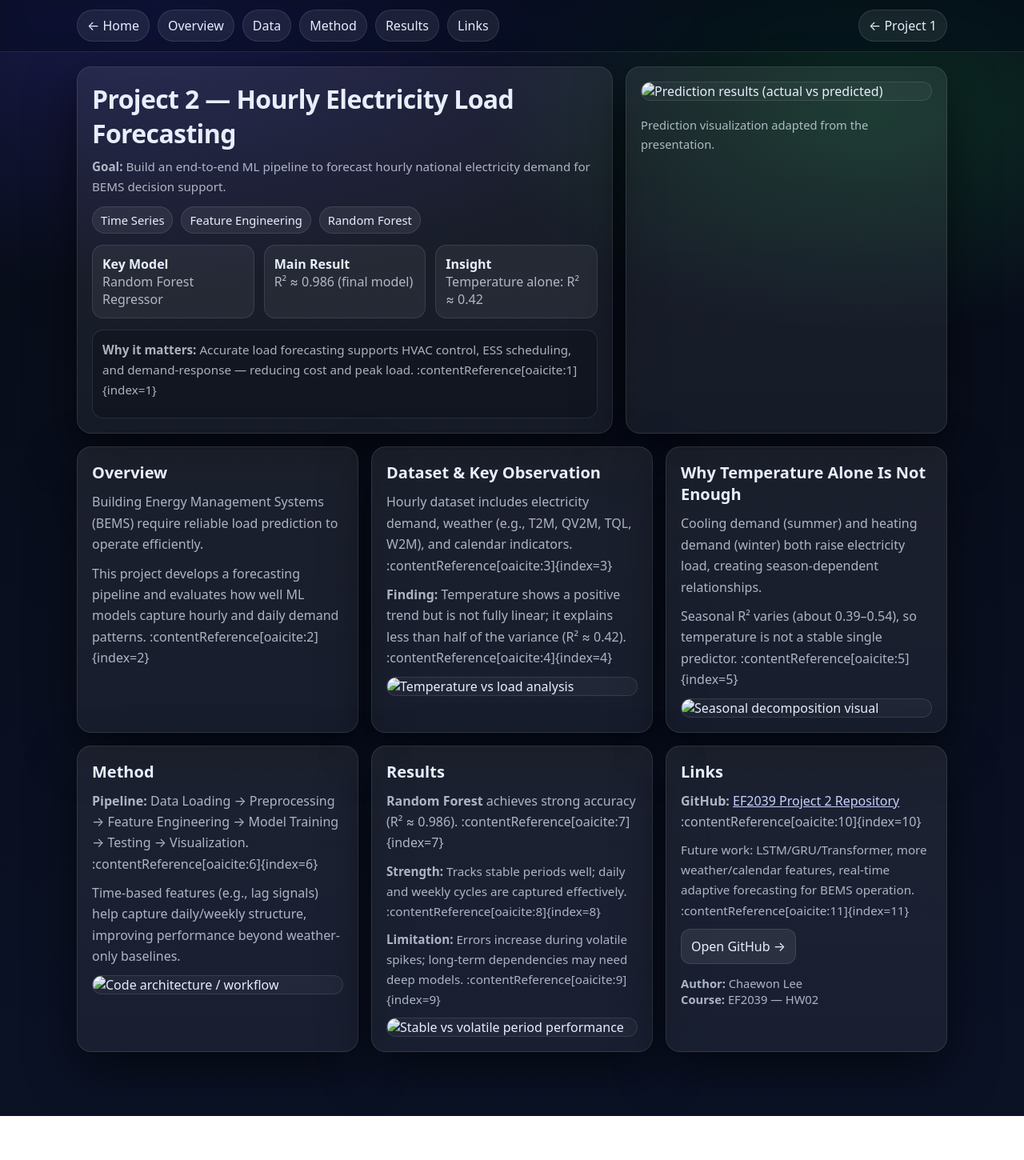
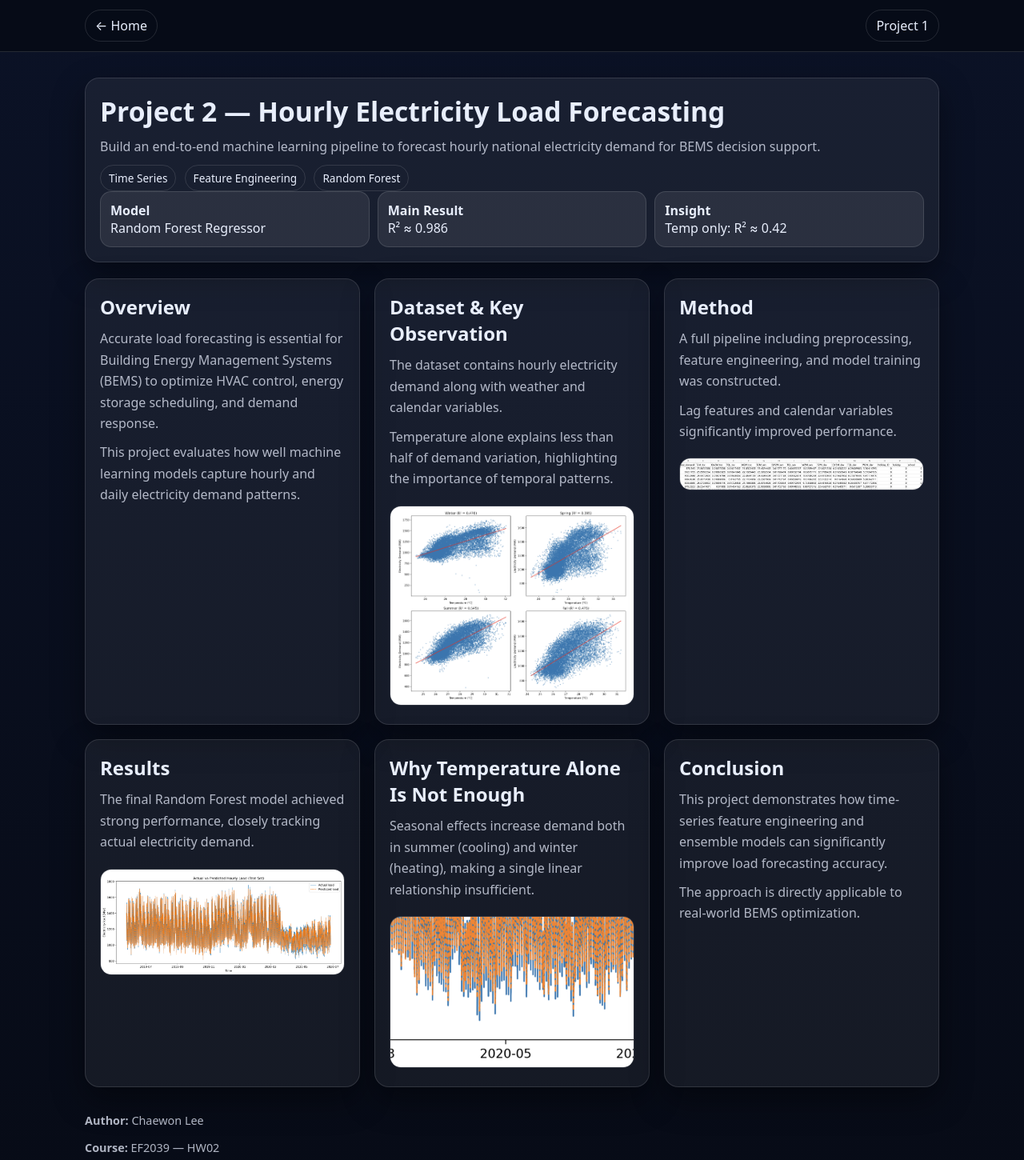
Before and after one commit to chaewoneeeeeeeeeee/chaewoneeeeeeeeeeee.github.io, a plain HTML site: page project2.html in a window 1280 px wide. Shown: the whole page at 80% size. Before the commit the page ends 1395 px from the top, so only its background shows below. Drawn offline with Linux system fonts and the light colour scheme.

Commit message:
Update project2.html

```diff
--- a/project2.html
+++ b/project2.html
@@ -4,217 +4,196 @@
 <meta charset="utf-8"/>
 <meta name="viewport" content="width=device-width, initial-scale=1"/>
 <title>Project 2 — Hourly Electricity Load Forecasting</title>
+
 <style>
 :root{
-      --bg0:#070b16;
-      --bg1:#0b1226;
+  --bg:#070b16;
   --card:rgba(255,255,255,.06);
-      --card2:rgba(255,255,255,.08);
-      --border:rgba(255,255,255,.10);
+  --border:rgba(255,255,255,.12);
   --text:#e8eefc;
-      --muted:rgba(232,238,252,.72);
-      --pill:rgba(255,255,255,.08);
-      --shadow:0 22px 60px rgba(0,0,0,.55);
-      --r:18px;
+  --muted:rgba(232,238,252,.75);
+  --accent:#60a5fa;
 }
 *{box-sizing:border-box}
 body{
   margin:0;
-      font-family:system-ui,-apple-system,Segoe UI,Roboto,Helvetica,Arial,sans-serif;
+  font-family:system-ui,-apple-system,Segoe UI,Roboto;
+  background:linear-gradient(180deg,#0b1226,#070b16);
   color:var(--text);
-      background:
-        radial-gradient(1200px 600px at 15% 0%, rgba(79,70,229,.25), transparent 60%),
-        radial-gradient(900px 500px at 85% 10%, rgba(34,197,94,.18), transparent 55%),
-        linear-gradient(180deg, var(--bg0), var(--bg1));
 }
-    a{color:#c7d2fe}
-    .top{
-      position:sticky; top:0; z-index:10;
-      backdrop-filter:saturate(1.4) blur(10px);
-      background:rgba(7,11,22,.55);
+a{color:var(--accent)}
+.nav{
+  position:sticky;top:0;
+  backdrop-filter:blur(10px);
+  background:rgba(7,11,22,.85);
   border-bottom:1px solid var(--border);
 }
-    .nav{
-      max-width:1120px; margin:0 auto; padding:12px 16px;
-      display:flex; gap:10px; align-items:center; justify-content:space-between;
+.nav-inner{
+  max-width:1100px;
+  margin:auto;
+  padding:12px 16px;
+  display:flex;
+  justify-content:space-between;
 }
-    .left{display:flex; gap:10px; align-items:center; flex-wrap:wrap}
-    .pill{
-      padding:8px 12px; border-radius:999px;
-      border:1px solid var(--border); background:var(--pill);
-      text-decoration:none; color:var(--text);
+.nav a{
+  padding:8px 12px;
+  border:1px solid var(--border);
+  border-radius:999px;
+  text-decoration:none;
+  color:var(--text);
 }
-    .pill:hover{background:rgba(255,255,255,.12)}
-    .wrap{max-width:1120px; margin:0 auto; padding:18px 16px 80px;}
+.wrap{max-width:1100px;margin:auto;padding:32px 16px 80px}
+.card{
+  background:var(--card);
+  border:1px solid var(--border);
+  border-radius:18px;
+  padding:18px;
+  box-shadow:0 16px 40px rgba(0,0,0,.4);
+}
 .grid{
-      display:grid; gap:16px;
-      grid-template-columns:1.25fr .75fr;
-      align-items:stretch;
+  display:grid;
+  grid-template-columns:repeat(auto-fit,minmax(300px,1fr));
+  gap:18px;
 }
-    @media (max-width: 980px){.grid{grid-template-columns:1fr}}
-    .card{
+h1{margin:0 0 8px;font-size:2.1rem}
+h2{margin:0 0 10px}
+p{margin:0 0 10px;line-height:1.65;color:var(--muted)}
+.tag{
+  display:inline-block;
+  padding:6px 10px;
   border:1px solid var(--border);
-      border-radius:var(--r);
-      background:linear-gradient(180deg, var(--card2), var(--card));
-      box-shadow:var(--shadow);
-      padding:18px;
+  border-radius:999px;
+  margin-right:6px;
+  font-size:.85rem;
 }
-    h1{margin:0 0 8px; font-size:2.0rem; letter-spacing:-.02em}
-    h2{margin:0 0 10px; font-size:1.25rem}
-    p{margin:0 0 10px; line-height:1.65; color:var(--muted)}
-    .tags{display:flex; gap:10px; flex-wrap:wrap; margin-top:12px}
-    .tag{
-      display:inline-block; padding:6px 10px; border-radius:999px;
-      border:1px solid var(--border); background:rgba(255,255,255,.07);
-      font-size:.92rem;
+img{
+  width:100%;
+  border-radius:14px;
+  border:1px solid var(--border);
+  margin-top:10px;
 }
 .kpi{
-      display:grid; gap:12px;
+  display:grid;
   grid-template-columns:repeat(3,1fr);
-      margin-top:14px;
+  gap:10px;
 }
-    @media (max-width: 860px){.kpi{grid-template-columns:1fr}}
-    .k{
-      border:1px solid var(--border);
-      border-radius:14px;
-      background:rgba(255,255,255,.06);
+.kpi div{
+  background:rgba(255,255,255,.08);
   padding:12px;
-    }
-    .k b{display:block; font-size:1rem; color:var(--text)}
-    .k span{color:var(--muted)}
-    .wide{
-      border:1px solid var(--border);
-      border-radius:14px;
-      background:rgba(0,0,0,.18);
-      padding:12px;
-      margin-top:14px;
-    }
-    .img{
-      width:100%; height:auto;
   border-radius:14px;
   border:1px solid var(--border);
-      background:rgba(255,255,255,.04);
-      display:block;
 }
-    .small{font-size:.95rem}
-    .sec{scroll-margin-top:76px}
-    .cards3{display:grid; gap:16px; grid-template-columns:repeat(3,1fr); margin-top:16px}
-    @media (max-width: 980px){.cards3{grid-template-columns:1fr}}
-    .btn{
-      display:inline-flex; align-items:center; gap:8px;
-      padding:10px 12px; border-radius:12px;
-      border:1px solid var(--border);
-      text-decoration:none;
-      background:rgba(255,255,255,.08);
-      color:var(--text);
+@media(max-width:800px){
+  .kpi{grid-template-columns:1fr}
 }
-    .btn:hover{background:rgba(255,255,255,.12)}
-    .foot{margin-top:18px; color:var(--muted); font-size:.92rem}
-    code{background:rgba(255,255,255,.08); padding:2px 6px; border-radius:8px; border:1px solid var(--border)}
+footer{margin-top:30px;color:var(--muted);font-size:.9rem}
 </style>
 </head>
+
 <body>
-  <div class="top">
+
 <div class="nav">
-      <div class="left">
-        <a class="pill" href="index.html">← Home</a>
-        <a class="pill" href="#overview">Overview</a>
-        <a class="pill" href="#data">Data</a>
-        <a class="pill" href="#method">Method</a>
-        <a class="pill" href="#results">Results</a>
-        <a class="pill" href="#links">Links</a>
-      </div>
-      <div class="left">
-        <a class="pill" href="project1.html">← Project 1</a>
-      </div>
+  <div class="nav-inner">
+    <a href="index.html">← Home</a>
+    <a href="project1.html">Project 1</a>
   </div>
 </div>
 
 <div class="wrap">
-    <!-- HERO -->
-    <div class="grid">
+
   <div class="card">
     <h1>Project 2 — Hourly Electricity Load Forecasting</h1>
-        <p class="small"><b>Goal:</b> Build an end-to-end ML pipeline to forecast hourly national electricity demand for BEMS decision support.</p>
-
-        <div class="tags">
+    <p>
+      Build an end-to-end machine learning pipeline to forecast hourly national
+      electricity demand for BEMS decision support.
+    </p>
     <span class="tag">Time Series</span>
     <span class="tag">Feature Engineering</span>
     <span class="tag">Random Forest</span>
+
+    <div class="kpi">
+      <div><b>Model</b><br/>Random Forest Regressor</div>
+      <div><b>Main Result</b><br/>R² ≈ 0.986</div>
+      <div><b>Insight</b><br/>Temp only: R² ≈ 0.42</div>
+    </div>
   </div>
 
-        <div class="kpi">
-          <div class="k"><b>Key Model</b><span>Random Forest Regressor</span></div>
-          <div class="k"><b>Main Result</b><span>R² ≈ 0.986 (final model)</span></div>
-          <div class="k"><b>Insight</b><span>Temperature alone: R² ≈ 0.42</span></div>
-        </div>
+  <div class="grid" style="margin-top:20px">
 
-        <div class="wide">
-          <p class="small"><b>Why it matters:</b> Accurate load forecasting supports HVAC control, ESS scheduling, and demand-response — reducing cost and peak load. :contentReference[oaicite:1]{index=1}</p>
-        </div>
-
-        <!-- (선택) 너가 지금 막대그래프 같은 걸 넣고 싶으면 여기에 이미지로 넣어도 됨 -->
-        <!-- <img class="img" src="YOUR_BAR_CHART.png" alt="Temp alone vs Final model"> -->
+    <div class="card">
+      <h2>Overview</h2>
+      <p>
+        Accurate load forecasting is essential for Building Energy Management
+        Systems (BEMS) to optimize HVAC control, energy storage scheduling, and
+        demand response.
+      </p>
+      <p>
+        This project evaluates how well machine learning models capture hourly
+        and daily electricity demand patterns.
+      </p>
     </div>
 
     <div class="card">
-        <img class="img" src="PREDICTION_ACTUAL_VS_PREDICTED.png" alt="Prediction results (actual vs predicted)"/>
-        <p class="foot">Prediction visualization adapted from the presentation.</p>
-      </div>
+      <h2>Dataset & Key Observation</h2>
+      <p>
+        The dataset contains hourly electricity demand along with weather and
+        calendar variables.
+      </p>
+      <p>
+        Temperature alone explains less than half of demand variation,
+        highlighting the importance of temporal patterns.
+      </p>
+      <img src="s06_f1031f8824.png" alt="Temperature vs load analysis">
     </div>
 
-    <!-- 3 CARDS -->
-    <div class="cards3">
-      <div class="card sec" id="overview">
-        <h2>Overview</h2>
-        <p>Building Energy Management Systems (BEMS) require reliable load prediction to operate efficiently.</p>
-        <p>This project develops a forecasting pipeline and evaluates how well ML models capture hourly and daily demand patterns. :contentReference[oaicite:2]{index=2}</p>
+    <div class="card">
+      <h2>Method</h2>
+      <p>
+        A full pipeline including preprocessing, feature engineering, and model
+        training was constructed.
+      </p>
+      <p>
+        Lag features and calendar variables significantly improved performance.
+      </p>
+      <img src="s04_f92b6b69b5.png" alt="Feature engineering and pipeline">
     </div>
 
-      <div class="card sec" id="data">
-        <h2>Dataset & Key Observation</h2>
-        <p>Hourly dataset includes electricity demand, weather (e.g., T2M, QV2M, TQL, W2M), and calendar indicators. :contentReference[oaicite:3]{index=3}</p>
-        <p><b>Finding:</b> Temperature shows a positive trend but is not fully linear; it explains less than half of the variance (R² ≈ 0.42). :contentReference[oaicite:4]{index=4}</p>
-        <img class="img" src="TEMP_VS_LOAD.png" alt="Temperature vs load analysis"/>
+    <div class="card">
+      <h2>Results</h2>
+      <p>
+        The final Random Forest model achieved strong performance, closely
+        tracking actual electricity demand.
+      </p>
+      <img src="s09_afbe3f72ac.png" alt="Prediction results">
     </div>
 
     <div class="card">
       <h2>Why Temperature Alone Is Not Enough</h2>
-        <p>Cooling demand (summer) and heating demand (winter) both raise electricity load, creating season-dependent relationships.</p>
-        <p>Seasonal R² varies (about 0.39–0.54), so temperature is not a stable single predictor. :contentReference[oaicite:5]{index=5}</p>
-        <img class="img" src="SEASONAL_DECOMPOSITION.png" alt="Seasonal decomposition visual"/>
-      </div>
+      <p>
+        Seasonal effects increase demand both in summer (cooling) and winter
+        (heating), making a single linear relationship insufficient.
+      </p>
+      <img src="s11_66e9161e9f.png" alt="Seasonal decomposition">
     </div>
 
-    <!-- METHOD / RESULTS / LINKS -->
-    <div class="cards3">
-      <div class="card sec" id="method">
-        <h2>Method</h2>
-        <p><b>Pipeline:</b> Data Loading → Preprocessing → Feature Engineering → Model Training → Testing → Visualization. :contentReference[oaicite:6]{index=6}</p>
-        <p>Time-based features (e.g., lag signals) help capture daily/weekly structure, improving performance beyond weather-only baselines.</p>
-        <img class="img" src="CODE_ARCHITECTURE.png" alt="Code architecture / workflow"/>
+    <div class="card">
+      <h2>Conclusion</h2>
+      <p>
+        This project demonstrates how time-series feature engineering and
+        ensemble models can significantly improve load forecasting accuracy.
+      </p>
+      <p>
+        The approach is directly applicable to real-world BEMS optimization.
+      </p>
     </div>
 
-      <div class="card sec" id="results">
-        <h2>Results</h2>
-        <p><b>Random Forest</b> achieves strong accuracy (R² ≈ 0.986). :contentReference[oaicite:7]{index=7}</p>
-        <p class="small"><b>Strength:</b> Tracks stable periods well; daily and weekly cycles are captured effectively. :contentReference[oaicite:8]{index=8}</p>
-        <p class="small"><b>Limitation:</b> Errors increase during volatile spikes; long-term dependencies may need deep models. :contentReference[oaicite:9]{index=9}</p>
-        <img class="img" src="PEAK_ERROR_EXAMPLE.png" alt="Stable vs volatile period performance"/>
   </div>
 
-      <div class="card sec" id="links">
-        <h2>Links</h2>
-        <p><b>GitHub:</b> <a href="https://github.com/chaewoneeeeeeeeeee/EF2039_Proj02_ChaewonLee.git" target="_blank" rel="noopener">EF2039 Project 2 Repository</a> :contentReference[oaicite:10]{index=10}</p>
-        <p class="small">Future work: LSTM/GRU/Transformer, more weather/calendar features, real-time adaptive forecasting for BEMS operation. :contentReference[oaicite:11]{index=11}</p>
-        <a class="btn" href="https://github.com/chaewoneeeeeeeeeee/EF2039_Proj02_ChaewonLee.git" target="_blank" rel="noopener">Open GitHub →</a>
+  <footer>
+    <p><b>Author:</b> Chaewon Lee</p>
+    <p><b>Course:</b> EF2039 — HW02</p>
+  </footer>
 
-        <div class="foot" style="margin-top:14px">
-          <div><b>Author:</b> Chaewon Lee</div>
-          <div><b>Course:</b> EF2039 — HW02</div>
-        </div>
-      </div>
-    </div>
 </div>
 </body>
 </html>
```
Lines whose indentation alone changed are shown as unchanged.
